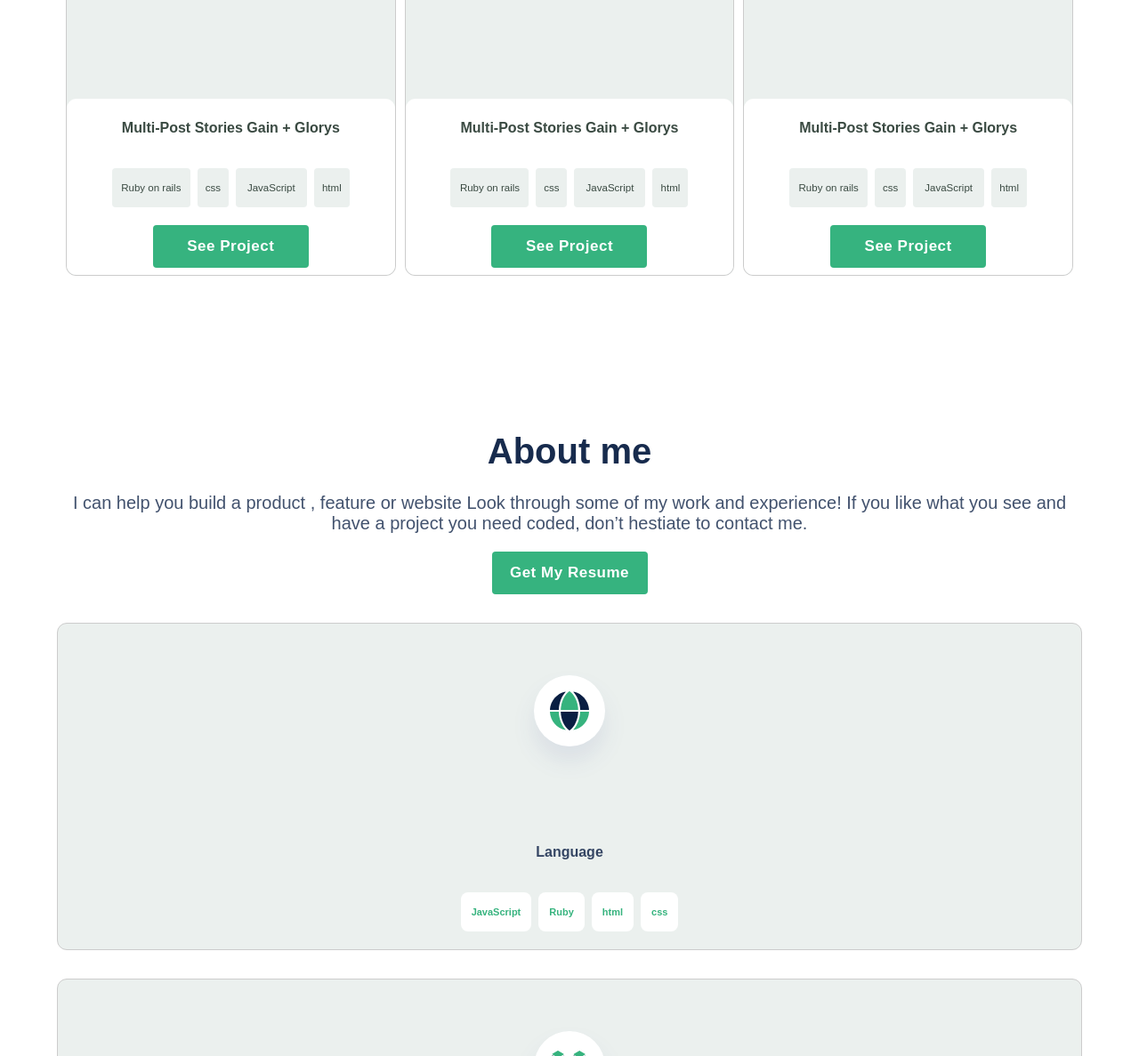
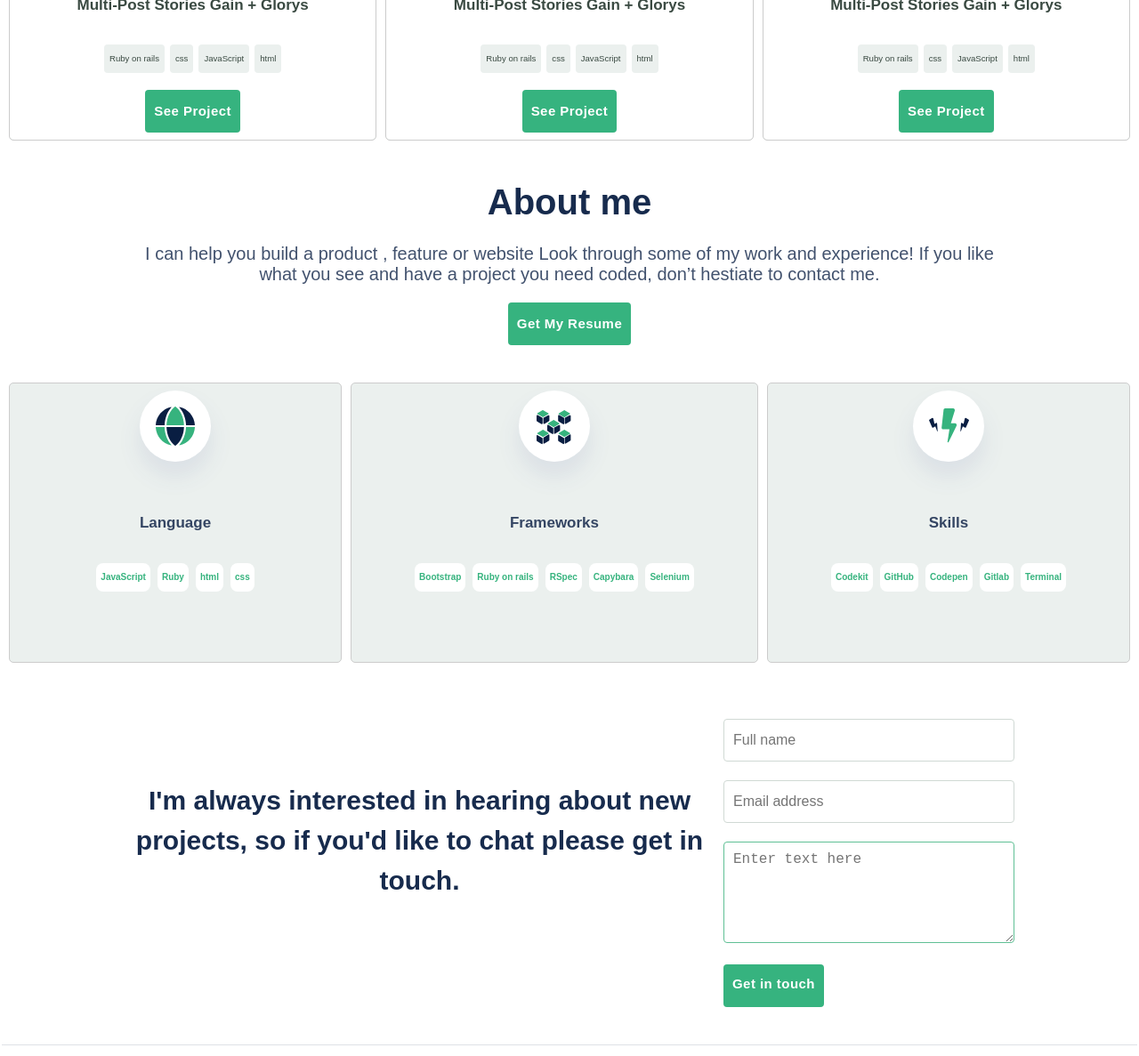
Before and after one commit to dev-mamun/microverse-portfolio, a website: page index.html in a window 1280 px wide. Shown: the part 1370-2557 px from the top of the page at 89% size. Drawn offline with Linux system fonts and the light colour scheme.

Commit message:
Update desktop version

```diff
--- a/assets/css/app.css
+++ b/assets/css/app.css
@@ -17,10 +17,6 @@ body {
 }
 
 header {
-  display: block;
-}
-
-main {
   display: block;
 }
 
@@ -226,17 +222,17 @@ h2 {
 }
 
 .c-btn {
-  width: 175px;
+  width: auto;
   height: 48px;
   color: #fff;
   display: inline-block;
   text-decoration: none;
   font-style: normal;
   font-weight: 600;
-  font-size: 17px;
+  font-size: 15px;
   line-height: 24px;
   letter-spacing: 0.03em;
-  padding: 12px;
+  padding: 10px;
   transition: 0.2s all;
   background-color: #36b37f;
   border-radius: 4px;
@@ -248,7 +244,6 @@ h2 {
   position: absolute;
   bottom: 0;
   width: 100%;
-  background: #ff521b;
   height: 0%;
   transition: 0.2s all;
   left: 0;
@@ -297,7 +292,7 @@ h2 {
 
 .card-wrapper {
   border: 1px solid #ccc;
-  border-radius: 11px;
+  border-radius: 5px;
   background: #ebf0ee;
   padding-bottom: 0;
   margin-bottom: 2rem;
@@ -339,7 +334,7 @@ h2 {
 
 .card-content-wrapper {
   padding: 0.5rem;
-  border-radius: 11px;
+  border-radius: 5px;
   background: #fff;
 }
 
@@ -348,11 +343,12 @@ h2 {
 }
 
 .skill-image-wrapper {
-  margin: 50px;
+  margin: 0;
 }
 
 .skill-main-wrapper {
-  min-height: 340px;
+  min-height: 315px;
+  min-width: 240px;
 }
 
 .card-wrapper .skills ul {
@@ -374,11 +370,11 @@ h2 {
 
 .card-wrapper .skills li a {
   display: block;
-  padding: 6px 12px;
+  padding: 0 5px;
   text-decoration: none;
   font-weight: 600;
   color: #36b37e;
-  font-size: 11px;
+  font-size: 10px;
 }
 
 .skill-icon {
@@ -393,6 +389,12 @@ h2 {
   box-shadow: 3px 10px 45px -15px rgba(0, 0, 0, 0.6);
   -webkit-box-shadow: 3px 10px 45px -15px rgba(0, 0, 0, 0.6);
   -moz-box-shadow: 3px 10px 45px -15px rgba(0, 0, 0, 0.6);
+}
+
+.c-form {
+  display: grid;
+  grid-template-columns: auto auto;
+  gap: 10px;
 }
 
 .contact-form {
@@ -461,7 +463,7 @@ h2 {
 }
 
 /** Start Media query **/
-@media all and (min-width: 600px) {
+@media screen and (min-width: 600px) {
   .c-posts__item {
     flex-basis: 50%;
   }
@@ -471,9 +473,9 @@ h2 {
   }
 }
 
-@media all and (min-width: 768px) {
+@media screen and (min-width: 768px) {
   .container {
-    width: 768px;
+    max-width: 768px;
   }
 
   main {
@@ -496,6 +498,7 @@ h2 {
 
   .nav-menu-bar {
     display: block;
+    width: 100%;
   }
 
   .intro-heading {
@@ -520,82 +523,109 @@ h2 {
     padding: 10px;
   }
 
+  .c-posts {
+    padding: 0;
+  }
+
   .card-image-wrapper {
-    min-height: 170px;
+    min-height: 140px;
   }
 
   .card-wrapper h2 {
-    font-size: 16px;
+    font-size: 17px;
     padding: 0.5rem;
   }
 
-  .card-wrapper .tech-tags li:nth-child(1) {
-    width: 88px;
-  }
-
-  .card-wrapper .tech-tags li:nth-child(2) {
-    width: 35px;
-  }
-
-  .card-wrapper .tech-tags li:nth-child(3) {
-    width: 80px;
-  }
-
-  .card-wrapper .tech-tags li:nth-child(4) {
-    width: 40px;
+  .card-wrapper .tech-tags li {
+    margin: 3px;
   }
 
   .card-wrapper .tech-tags li a {
-    padding: 6px;
-    font-size: 0.72rem;
+    padding: 0 6px;
+    font-size: 0.6rem;
+  }
+
+  .c-form > h1 {
+    display: flex;
+    justify-content: center;
+    align-items: center;
+    font-size: 30px;
+    grid-column: 1 / span 3;
+    grid-row: 1;
+  }
+
+  .c-form > form {
+    grid-column: 4 /span 1;
+    grid-row: 1;
+  }
+
+  .c-form .c-btn {
+    display: flex;
+    justify-content: left;
+  }
+
+  .contact-form {
+    display: flex;
+    flex-direction: column;
+    justify-content: left;
+  }
+
+  .c-footer .social-icon {
+    margin-top: 40px;
+    border-top: 1px solid #dfe1e6;
+  }
+
+  .c-footer .social-icon > ul {
+    margin-bottom: 0;
+  }
+
+  .c-footer-mailto {
+    display: none;
   }
 }
 
-@media all and (min-width: 992px) {
+@media screen and (min-width: 1024px) {
   .container {
-    max-width: 960px;
+    max-width: 1024px;
+  }
+
+  main {
+    background: url("/assets/img/Header-llustration-desktop.svg") no-repeat;
+    background-size: 1090px 829px;
+    background-position: -22.88px -0.38px;
+  }
+
+  .nav-menu-bar {
+    display: block;
+    width: 100%;
+  }
+
+  .c-form > h1 {
+    grid-column: 1 / span 3;
+    grid-row: 1;
+  }
+
+  .c-form > form {
+    grid-column: 4 /span 1;
+    grid-row: 1;
+  }
+
+  .contact-form {
+    display: flex;
+    flex-direction: column;
+    justify-content: left;
+  }
+}
+
+@media screen and (min-width: 1400px) {
+  .container {
+    max-width: 1400px;
   }
 
   main {
     background: url("/assets/img/Header-llustration-desktop.svg") no-repeat;
     background-size: contain;
-    background-position: -13.88px -10.38px;
-  }
-}
-
-@media all and (min-width: 1000px) {
-  .c-posts__item {
-    flex-basis: 33%;
-  }
-
-  .c-posts__item:first-child {
-    flex-basis: 66%;
-  }
-
-  main {
-    background: url("/assets/img/Header-llustration-desktop.svg") no-repeat;
-    background-size: contain;
-    background-position: 73.12px -10.38px;
-  }
-}
-
-@media all and (min-width: 1400px) {
-  .container {
-    max-width: 1320px;
-  }
-
-  main {
-    background: url("/assets/img/Header-llustration-desktop.svg") no-repeat;
-    background-size: contain;
-    background-position: 27.12px -0.38px;
-  }
-
-  .c-posts__item {
-    flex-basis: 25%;
-  }
-
-  .c-posts__item:first-child {
-    flex-basis: 50%;
+    background-position: 31.12px -50.38px;
   }
 
   .navbar-welcome {
--- a/assets/css/color.css
+++ b/assets/css/color.css
@@ -59,3 +59,7 @@ main {
 .order-3 {
   order: 3;
 }
+
+.f-12 {
+  font-size: 12px !important;
+}
--- a/index.html
+++ b/index.html
@@ -187,22 +187,23 @@
     </section>
 
     <section id="about-me" class="c-posts">
+        <div class="container">
             <article class="c-posts__item">
                 <h2 class="section-title mb-0">About me</h2>
                 <p class="about-text">
-                I can help you build a product , feature or website Look through some of my work and experience! If you
+                    I can help you build a product , feature or website Look through some of my work and experience! If
+                    you
                     like what you see and have a project you need coded,
                     don’t hestiate to contact me.
                 </p>
                 <button type="button" class="c-btn">Get My Resume</button>
             </article>
+        </div>
+        <div class="items">
             <article class="c-posts__item card-wrapper skill-main-wrapper">
                 <div class="skill-image-wrapper">
-                <div class="">
                     <img src="assets/img/icon-languages.svg"/>
                 </div>
-            </div>
-            <div class="">
                 <h2 class="about-card-title">Language</h2>
                 <div class="skills">
                     <ul>
@@ -212,15 +213,11 @@
                         <li><a href="#">css</a></li>
                     </ul>
                 </div>
-            </div>
             </article>
             <article class="c-posts__item card-wrapper skill-main-wrapper">
                 <div class="skill-image-wrapper">
-                <div class="">
                     <img src="assets/img/icon-frameworks.svg"/>
                 </div>
-            </div>
-            <div class="">
                 <h2 class="about-card-title">Frameworks</h2>
                 <div class="skills">
                     <ul>
@@ -231,15 +228,11 @@
                         <li><a href="#">Selenium</a></li>
                     </ul>
                 </div>
-            </div>
             </article>
             <article class="c-posts__item card-wrapper skill-main-wrapper">
                 <div class="skill-image-wrapper">
-                <div class="">
                     <img src="assets/img/icon-skills.svg"/>
                 </div>
-            </div>
-            <div class="">
                 <h2 class="about-card-title">Skills</h2>
                 <div class="skills">
                     <ul>
@@ -250,12 +243,13 @@
                         <li><a href="#">Terminal</a></li>
                     </ul>
                 </div>
+            </article>
         </div>
-        </article>
     </section>
 
     <section id="contact-frm" class="c-posts">
-        <article class="c-posts__item pb-0">
+        <div class="container">
+            <article class="c-posts__item pb-0 c-form">
                 <h1 class="section-title mt-0">
                     I'm always interested in hearing about new projects, so if you'd like
                     to chat please get in touch.
@@ -271,6 +265,7 @@
                     <button type="submit" class="c-btn">Get in touch</button>
                 </form>
             </article>
+        </div>
     </section>
 
     <footer class="c-footer">
```
Lines whose indentation alone changed are shown as unchanged.
